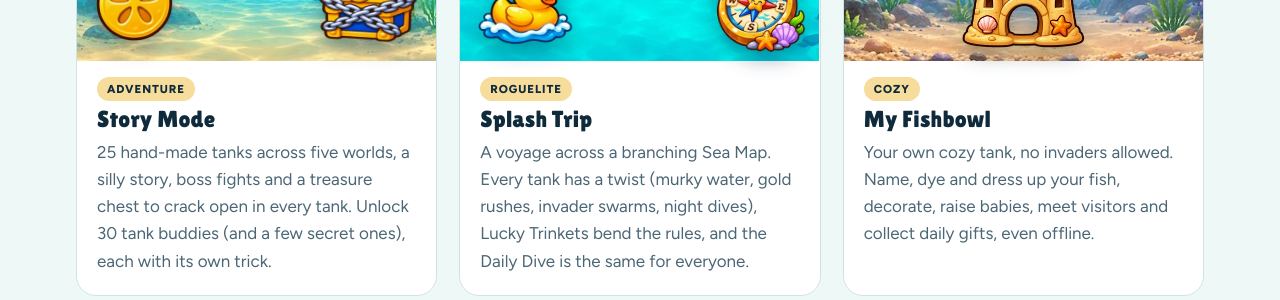
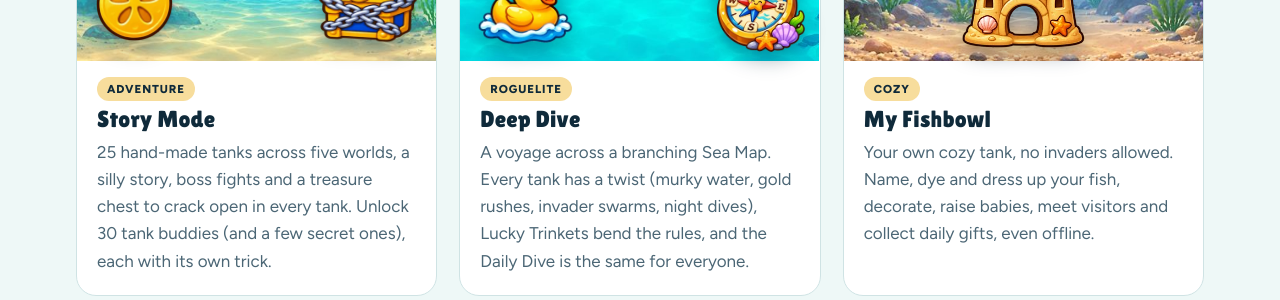
Before and after one commit to Samizim/panicquarium, a Jekyll site: the page built from index.html, in a window 1280 px wide and 900 px high, scrolled down 2513 px. Shown: the part 154-454 px from the top of the window. Built offline with Jekyll 4.4.1, drawn with Linux system fonts in a browser that asks for light colours.

Commit message:
Splash Trip is now Deep Dive on the home page and privacy policy

```diff
--- a/index.html
+++ b/index.html
@@ -89,9 +89,9 @@ og_image: /assets/shots/en/02_Store_Tank5.jpg
     </div>
     <div class="gallery">
       <button type="button" class="big"><img src="/assets/shots/en/01_Store_Tank3.jpg" alt="A busy tank with the fish shop on the left and upgrades on the right" loading="lazy" width="1280" height="720"></button>
-      <button type="button"><img src="/assets/shots/en/04_Trip_Map.jpg" alt="The Sea Map of a Splash Trip" loading="lazy" width="1280" height="720"></button>
+      <button type="button"><img src="/assets/shots/en/04_Trip_Map.jpg" alt="The Sea Map of a Deep Dive" loading="lazy" width="1280" height="720"></button>
       <button type="button"><img src="/assets/shots/en/02_Store_Tank5.jpg" alt="Krakatoa the boss reaching into the tank" loading="lazy" width="1280" height="720"></button>
-      <button type="button"><img src="/assets/shots/en/03_MainMenu_TabModes.jpg" alt="The Modes menu: Story Mode, Splash Trip, Bonus Dive and School Trip" loading="lazy" width="1280" height="720"></button>
+      <button type="button"><img src="/assets/shots/en/03_MainMenu_TabModes.jpg" alt="The Modes menu: Story Mode, Deep Dive, Bonus Dive and School Trip" loading="lazy" width="1280" height="720"></button>
       <button type="button"><img src="/assets/shots/en/05_DockFishing_TimBurrReel.jpg" alt="Dock Fishing with Tim Burr the beaver reeling in a big one" loading="lazy" width="1280" height="720"></button>
       <button type="button"><img src="/assets/shots/en/06_MainMenu_TabBowl.jpg" alt="The Relax menu with My Fishbowl" loading="lazy" width="1280" height="720"></button>
     </div>
@@ -112,7 +112,7 @@ og_image: /assets/shots/en/02_Store_Tank5.jpg
       </article>
       <article class="mode">
         <div class="depth" aria-hidden="true"><div class="d-plate"><img src="/assets/home/bg-map.jpg" alt="" loading="lazy"></div><img class="d-layer d-mid" src="/assets/home/ship.webp" alt="" loading="lazy" style="--d:24;width:40%;left:30%;top:8%"><img class="d-layer d-left" src="/assets/home/duck.webp" alt="" loading="lazy" style="--d:42;width:28%;left:4%;bottom:4%"><img class="d-layer d-right" src="/assets/home/compass.webp" alt="" loading="lazy" style="--d:46;width:26%;right:4%;bottom:4%"></div>
-        <div class="body"><span class="tag">Roguelite</span><h3>Splash Trip</h3><p>A voyage across a branching Sea Map. Every tank has a twist (murky water, gold rushes, invader swarms, night dives), Lucky Trinkets bend the rules, and the Daily Dive is the same for everyone.</p></div>
+        <div class="body"><span class="tag">Roguelite</span><h3>Deep Dive</h3><p>A voyage across a branching Sea Map. Every tank has a twist (murky water, gold rushes, invader swarms, night dives), Lucky Trinkets bend the rules, and the Daily Dive is the same for everyone.</p></div>
       </article>
       <article class="mode">
         <div class="depth" aria-hidden="true"><div class="d-plate"><img src="/assets/home/bg-home.jpg" alt="" loading="lazy"></div><img class="d-layer d-mid" src="/assets/home/castle.webp" alt="" loading="lazy" style="--d:20;width:36%;left:32%;bottom:2%"><img class="d-layer d-left" src="/assets/home/fish.webp" alt="" loading="lazy" style="--d:44;width:32%;left:4%;top:12%"><img class="d-layer d-right" src="/assets/home/heart.webp" alt="" loading="lazy" style="--d:40;width:20%;right:7%;top:10%"></div>
```
Also changed, not shown: privacy.md (+1 -1 lines).
